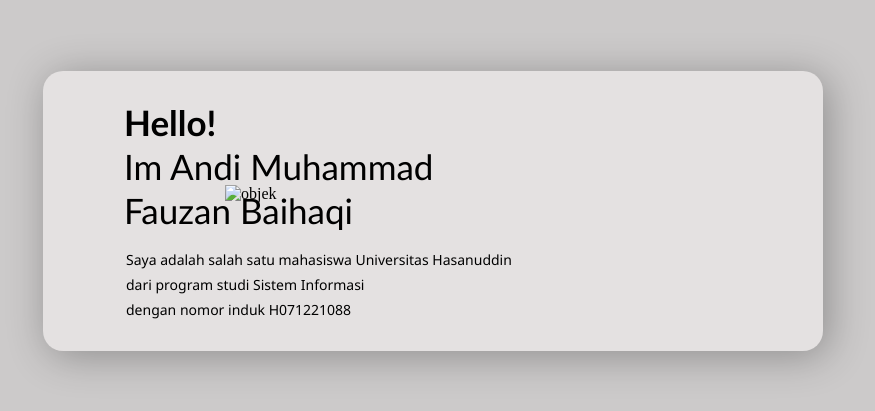
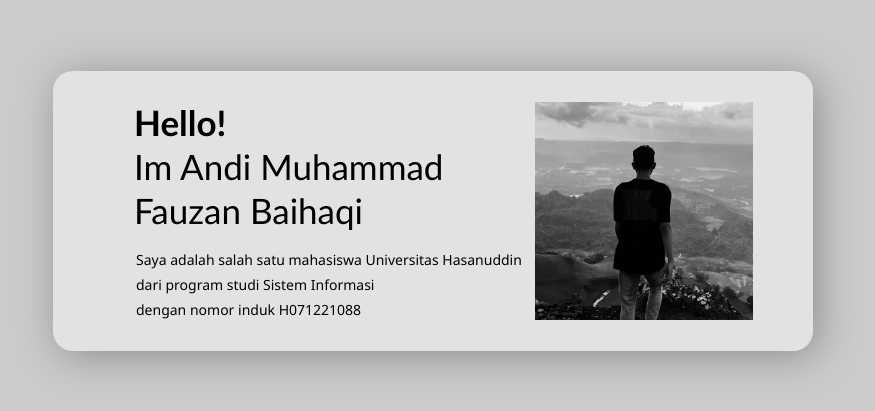
Before and after one commit to ocaanng/TaskWeb1, a plain HTML site: page Task1/index.html in a window 1280 px wide. Shown: the part 117-528 px from the top of the page, without its empty margins (207-1082 px from the left). Drawn offline with Linux system fonts and the light colour scheme.

Commit message:
memperbaiki gambar

```diff
--- a/Task1/index.html
+++ b/Task1/index.html
@@ -9,7 +9,7 @@
 </head>
 <body>
     <div id="kotak">
-        <img src="bg.png" alt="objek">
+        <img src="IMG_8090.jpg" alt="objek">
         <h1>Hello!</h1>
         <h2>Im Andi Muhammad</h2>
         <h3>Fauzan Baihaqi</h3>
--- a/Task1/style.css
+++ b/Task1/style.css
@@ -7,7 +7,7 @@
 }
 
 #kotak {
-    width: 700px;
+    width: 680px;
     height: 280px;
     background-color: rgb(228, 225, 225);
     display: flex;
@@ -21,11 +21,10 @@
 }
 
 #kotak img {
-    width: 60%;
+    width: 17%;
     position: absolute; /* Menetapkan posisi absolut pada gambar */ /* Pusatkan vertikal gambar ke tengah #kotak */
-    right: 0; /* Geser gambar ke ujung kanan #kotak */
-    padding-bottom: 35px;
-    padding-right: 80px;
+    right: 0;
+    padding-right: 320px;
 }
 
 p1 {
```
